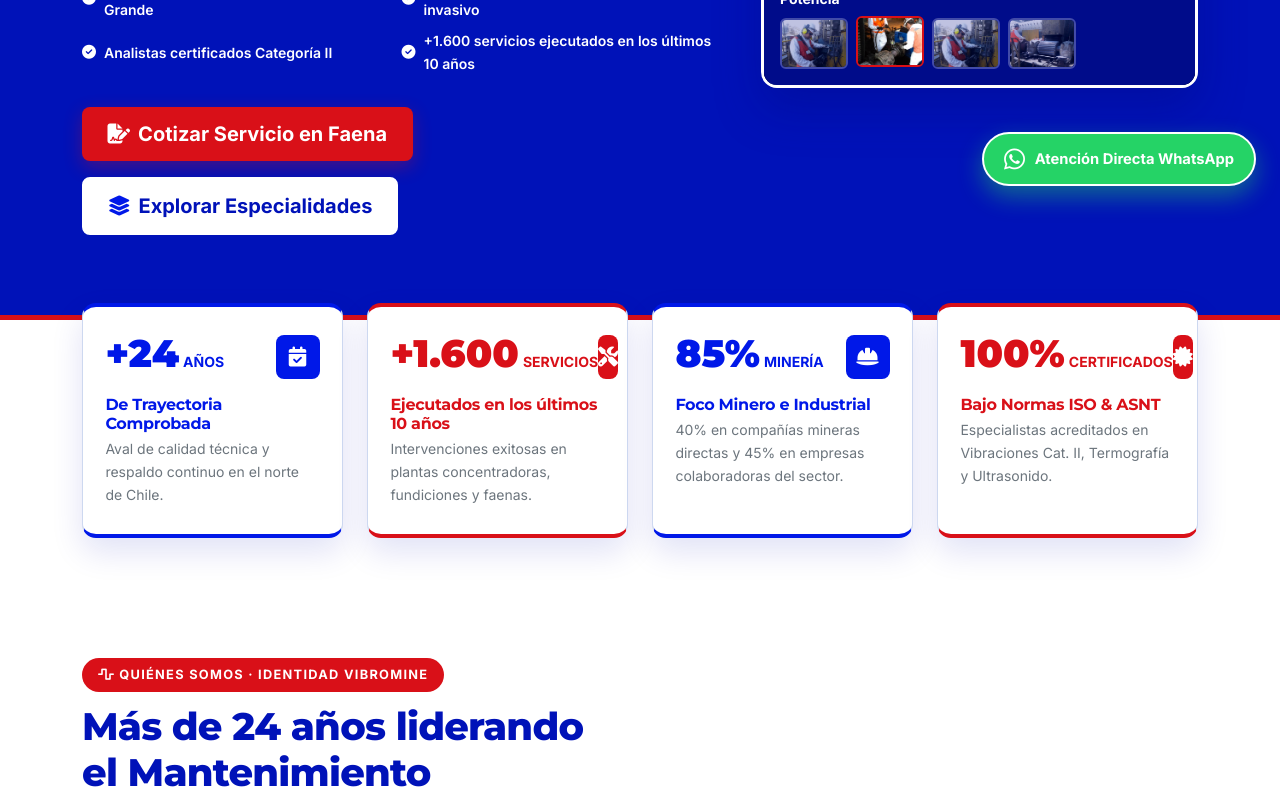
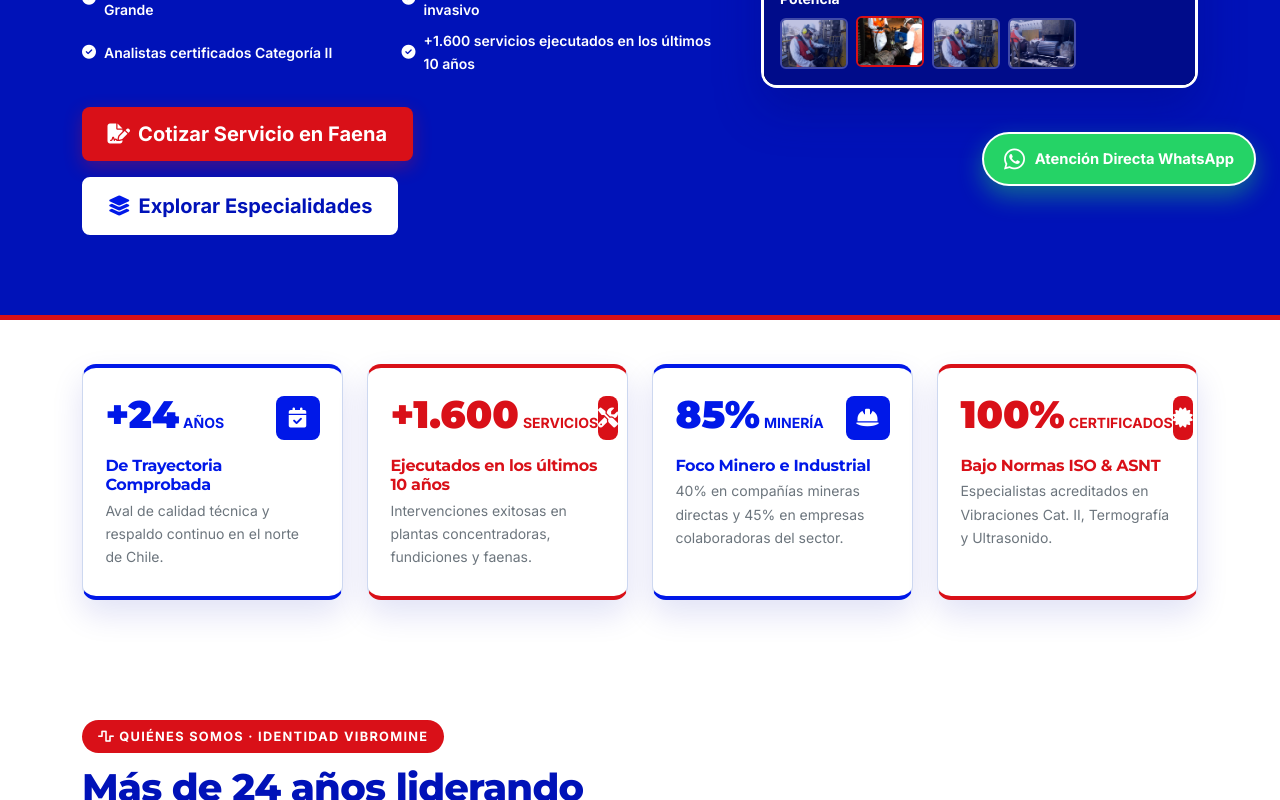
Before and after one commit to gabrielvillarroeltorrejon-star/vibromine-web, a Vue app: page / in a window 1280 px wide. Shown: the part 590-1390 px from the top of the page. Built offline with nearby package versions, Linux system fonts and the light colour scheme; no server answers.

Commit message:
style(hero): remove negative top margin on stats bar so cards sit cleanly below separator

```diff
--- a/src/assets/styles.css
+++ b/src/assets/styles.css
@@ -362,7 +362,7 @@ h1, h2, h3, h4, h5, h6, .font-heading {
    Barra de Estadísticas e Impacto (Alternancia Azul y Rojo del Logo)
    -------------------------------------------------------------------------- */
 .vm-stats-bar {
-  margin-top: -2.6rem;
+  margin-top: 2.75rem;
   position: relative;
   z-index: 10;
 }
```
